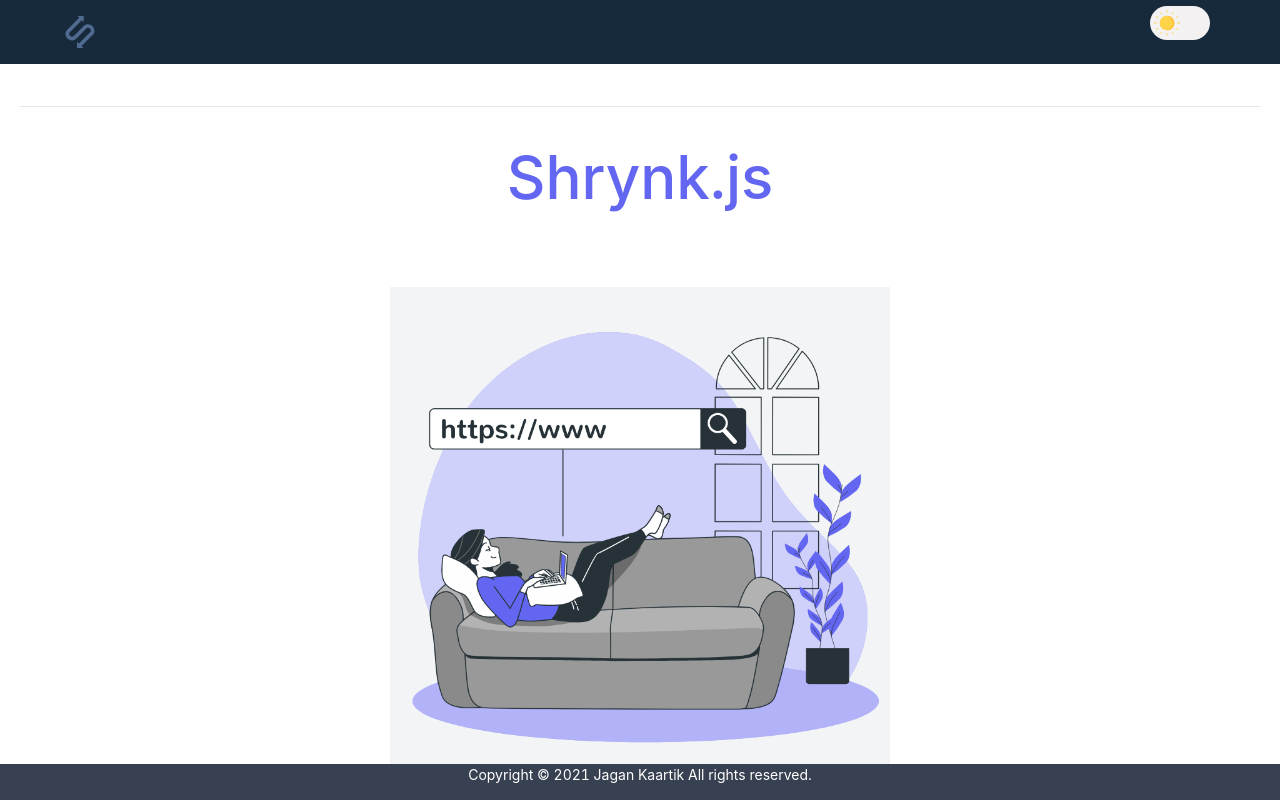
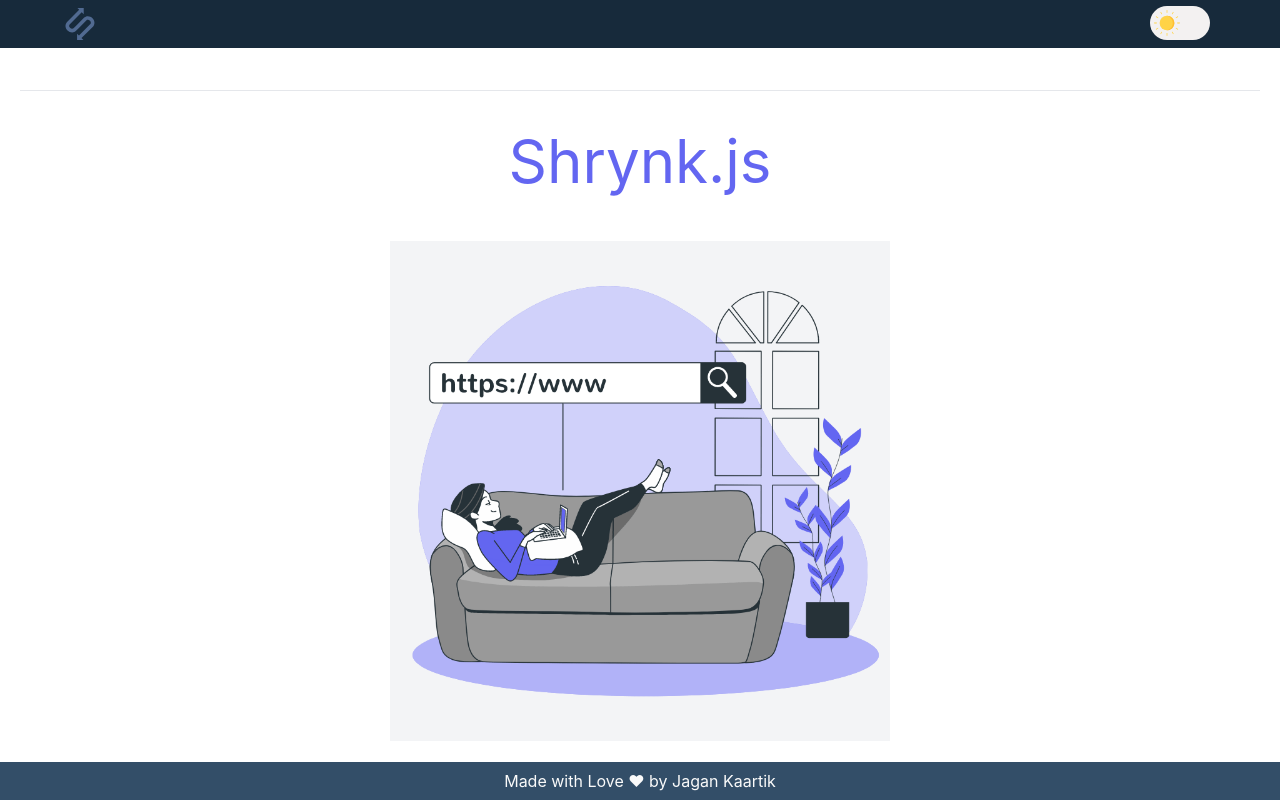
Before and after one commit to JaganKaartik/Shrynk.js, a React (Create React App) app in the folder app/: page / in a window 1280 px wide. Built offline with nearby package versions, Linux system fonts and the light colour scheme; no server answers.

Commit message:
Minor UI Updates - Footer

```diff
--- a/app/src/assets/css/main.css
+++ b/app/src/assets/css/main.css
@@ -1,5 +1,7 @@
 .footer {
-  height: 50px;
+  height: 70px;
+  color: var(--footer-color);
+  background-color: var(--footer-bg);
 }
 
 .content-wrapper {
--- a/app/src/assets/css/nav.css
+++ b/app/src/assets/css/nav.css
@@ -6,3 +6,7 @@
   background-color: var(--nav-color);
   /* background-color: rgb(54, 130, 133); */
 }
+
+.nav-text {
+  font-family: Verdana, Geneva, Tahoma, sans-serif;
+}
--- a/app/src/assets/index.css
+++ b/app/src/assets/index.css
@@ -1,7 +1,6 @@
 @import 'tailwindcss/base';
 @import 'tailwindcss/components';
 @import 'tailwindcss/utilities';
-@import '~antd/dist/antd.css';
 @import './css/color.css';
 @import './css/main.css';
 @import './css/table.css';
--- a/app/src/components/Commons/Footer.js
+++ b/app/src/components/Commons/Footer.js
@@ -2,8 +2,8 @@ import React from 'react';
 
 const Footer = () => {
   return (
-    <div className="flex justify-center items-center h-11 bg-gray-700 text-white">
-      <p>Copyright © 2021 Jagan Kaartik All rights reserved.</p>
+    <div className="footer flex justify-center items-center h-11 text-white">
+      <p>Made with Love ❤ by Jagan Kaartik</p>
     </div>
   );
 };
--- a/app/src/components/Home/index.js
+++ b/app/src/components/Home/index.js
@@ -1,9 +1,9 @@
 import React, { useEffect, useState, useContext } from 'react';
 import homeGif from '../../assets/images/homeRelaxed.gif';
 import { API_URL } from '../../config';
-import { login } from '../../services/token';
+import { login, getAuthToken } from '../../services/token';
+import { useHistory } from 'react-router-dom';
 import { UserContext } from '../../context/UserContext';
-import { useHistory } from 'react-router-dom';
 
 export default function Home() {
   const [authRedirect, setAuthRedirect] = useState(false);
@@ -23,6 +23,10 @@ export default function Home() {
   }
 
   useEffect(() => {
+    let tokenPresent = getAuthToken();
+    // if (tokenPresent) {
+    //   history.push('/dashboard');
+    // }
     let params = new URL(document.location).searchParams;
     let authToken = params.get('token');
     let userId = params.get('userid');
--- a/app/src/components/Navbar/index.js
+++ b/app/src/components/Navbar/index.js
@@ -28,17 +28,17 @@ const displayNav = () => {
   return (
     <ul className="nav-text lg:flex items-center justify-between text-base pt-4 lg:pt-0">
       <li>
-        <div className="lg:p-1.5 py-0.5 px-0 block border-b-2 border-transparent hover:border-indigo-400 lg:mb-0 mb-2">
+        <div className="text-white lg:p-1.5 py-0.5 px-0 block border-b-2 border-transparent hover:border-green-400 lg:mb-0 mb-2">
           <NavLink to="/dashboard">Dashboard</NavLink>
         </div>
       </li>
       <li>
-        <div className="lg:p-1.5 py-0.5 px-0 block border-b-2 border-transparent hover:border-indigo-400 lg:mb-0 mb-2">
+        <div className="text-white lg:p-1.5 py-0.5 px-0 block border-b-2 border-transparent hover:border-green-400 lg:mb-0 mb-2">
           <NavLink to="/profile">Profile</NavLink>
         </div>
       </li>
       <li>
-        <div className="lg:p-1.5 py-0.5 px-0 block border-b-2 border-transparent hover:border-indigo-400 lg:mb-0 mb-2">
+        <div className="text-white lg:p-1.5 py-0.5 px-0 block border-b-2 border-transparent hover:border-green-400 lg:mb-0 mb-2">
           <NavLink to="/" onClick={() => logoutHandler()}>
             Logout
           </NavLink>
```
